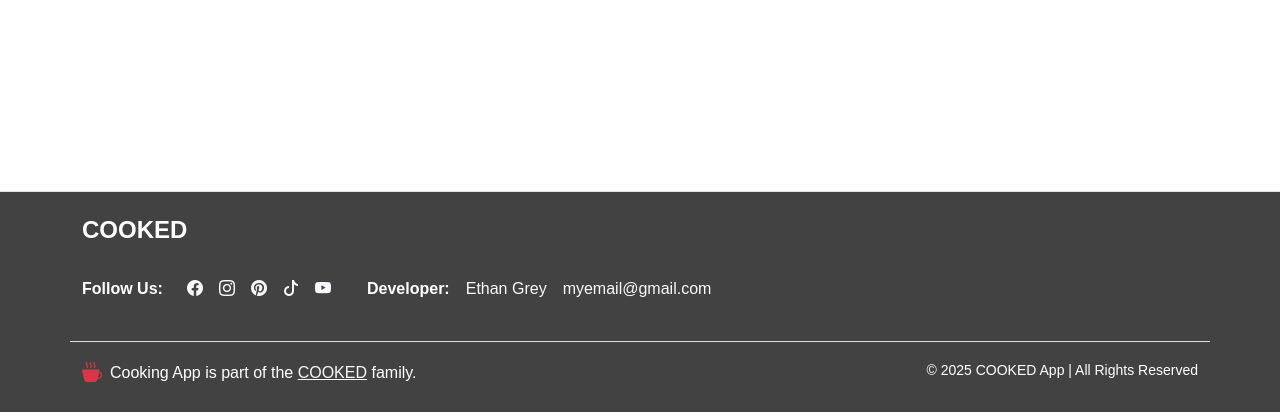
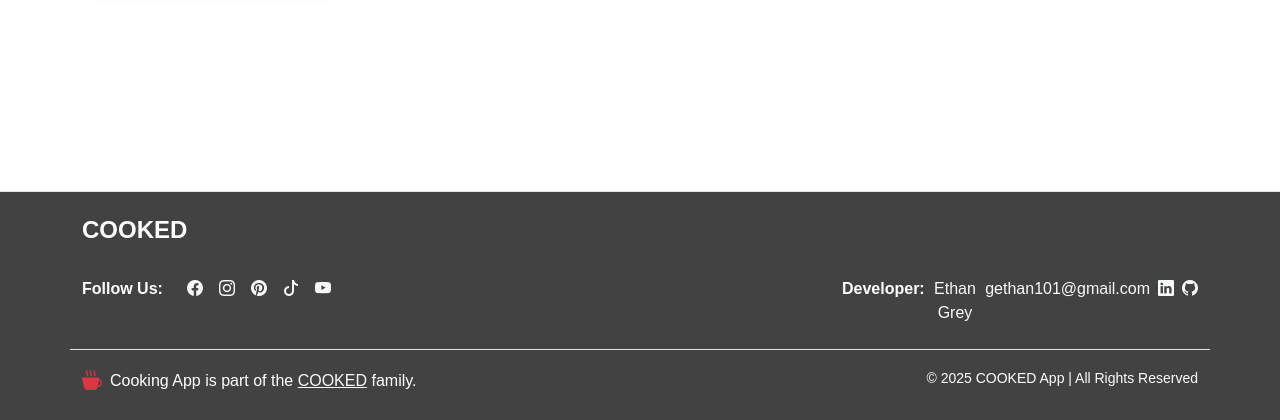
Before and after one commit to Ethan-Grey/Cooked_Website, a Django app: page /recipes/all-recipes/ in a window 1280 px wide; the page is wider, and only the part inside the window is pictured. Shown: the part 3594-4014 px from the top of that part. Run offline with Django 5.2, Linux system fonts and the light colour scheme; data comes from the database, SQL or seed files in the repository.

Commit message:
added links for github and linkdin to the footer and made all the links open in new tab instead of changing the current one

```diff
--- a/templates/layout.html
+++ b/templates/layout.html
@@ -117,33 +117,35 @@
           <!-- Main Footer Content -->
           <div class="row">
               <!-- Social Media Section - Always visible -->
-              <div class="col-12 col-md-3">
+              <div class="col-12 col-md-8">
                   <div class="d-flex flex-wrap gap-3 mb-4 justify-content-center justify-content-md-start">
                       <p class="fw-semibold mb-0 me-2">Follow Us:</p>
-                      <a href="https://facebook.com" class="text-light">
+                      <a href="https://facebook.com" class="text-light" target="_blank">
                           <i class="bi bi-facebook"></i>
                       </a>
-                      <a href="https://instagram.com" class="text-light">
+                      <a href="https://instagram.com" class="text-light" target="_blank">
                           <i class="bi bi-instagram"></i>
                       </a>
-                      <a href="https://pinterest.com" class="text-light">
+                      <a href="https://pinterest.com" class="text-light" target="_blank">
                           <i class="bi bi-pinterest"></i>
                       </a>
-                      <a href="https://tiktok.com" class="text-light">
+                      <a href="https://tiktok.com" class="text-light" target="_blank">
                           <i class="bi bi-tiktok"></i>
                       </a>
-                      <a href="https://youtube.com" class="text-light">
+                      <a href="https://youtube.com" class="text-light" target="_blank">
                           <i class="bi bi-youtube"></i>
                       </a>
                   </div>
               </div>
 
               <!-- Developer info - Hidden on mobile -->
-              <div class="col-md-7 d-none d-md-block">
-                  <ul class="list-unstyled d-flex gap-3">
+              <div class="col-md-4 d-none d-md-block">
+                  <ul class="list-unstyled d-flex gap-2">
                       <p class="fw-semibold">Developer:</p>
                       <li><a href="#" class="text-light text-decoration-none">Ethan Grey</a></li>
-                      <li><a href="#" class="text-light text-decoration-none">myemail@gmail.com</a></li>
+                      <li><a href="#" class="text-light text-decoration-none">gethan101@gmail.com</a></li>
+                      <li><a href="https://www.linkedin.com/in/ethan-grey-96889b319/" class="text-light text-decoration-none" target="_blank"><i class="bi bi-linkedin"></i></a></li>
+                      <li><a href="https://github.com/Ethan-Grey" class="text-light text-decoration-none" target="_blank"><i class="bi bi-github"></i></a></li>
                   </ul>
               </div>
           </div>
```
